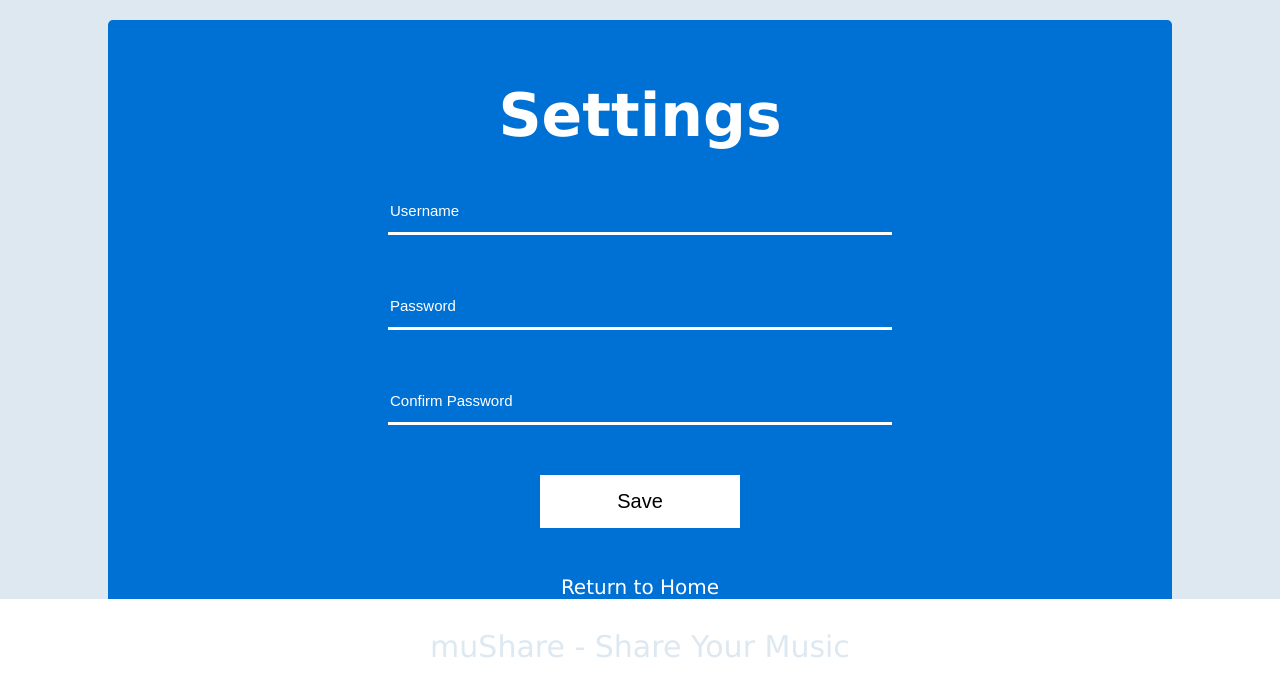
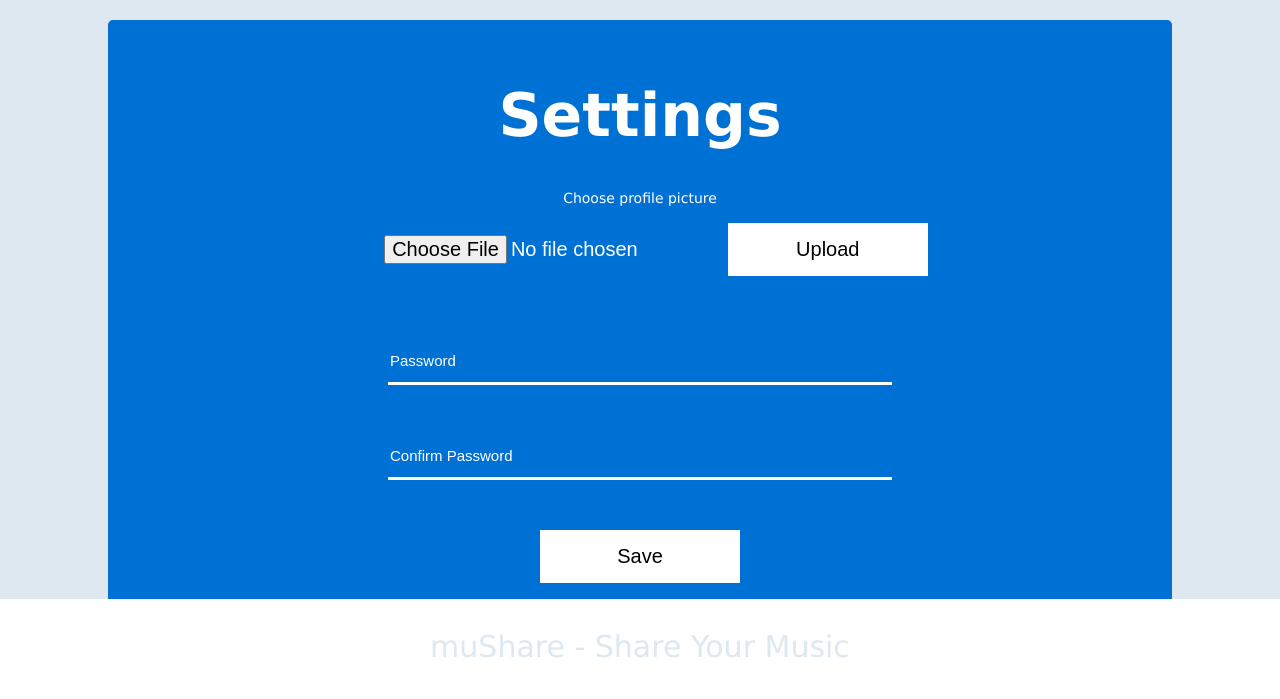
Before and after one commit to pmatarodrigues/muShare, a Node server app: page /settings in a window 1280 px wide. Shown: the part 101-800 px from the top of the page. Run offline with Node 20, Linux system fonts and the light colour scheme; the visitor is signed in with stand-in values (Sample User, id 1); some libraries are stand-ins or nearby versions.

Commit message:
Add user profile pic in settings

```diff
--- a/app.js
+++ b/app.js
@@ -20,6 +20,8 @@ var MySQLStore = require('connect-mysql')(session),
 const bcrypt = require('bcrypt');
 var dotenv = require('dotenv').config();
 var flash = require('req-flash');
+var fileupload = require("express-fileupload");
+var multer  = require('multer');
 
 
 var app = express();
@@ -27,10 +29,11 @@ var app = express();
 // IMPORT FUNCTIONS FROM FILE
 var indexRouter = require('./routes/index');
 var usersRouter = require('./routes/users');
-var {settingsRouter, editUserSettings} = require('./routes/settings');
+var {settingsRouter, editUserSettings, uploadProfilePic} = require('./routes/settings');
 const {userCreate, userLogin} = require('./routes/user')
 const {router, userLogout, uploadMusic} = require('./routes/home');
 
+var upload = multer({ dest: 'public/images/profilepics' });
 
 const db = mysql.createConnection({
   host: "localhost",
@@ -57,6 +60,7 @@ app.use(express.json());
 app.use(express.urlencoded({ extended: false }));
 app.use(cookieParser());
 app.use(express.static(path.join(__dirname, 'public')));
+app.use(fileupload());
 
 // SESSION MANAGEMENT
 app.use(session({
@@ -71,6 +75,7 @@ app.use(session({
 app.use(passport.initialize());
 app.use(passport.session());
 
+
 app.use('/', indexRouter);
 app.use('/index', indexRouter);
 app.use('/users', usersRouter);
@@ -82,6 +87,7 @@ app.use('/settings', settingsRouter);
 app.post('/create', userCreate);
 app.post('/upload', uploadMusic);
 app.post('/changeSettings', editUserSettings);
+app.post('/uploadProfilePic', upload.single('pic'), uploadProfilePic);
 
 app.post('/logout', function(req, res){
   req.logout();
--- a/package.json
+++ b/package.json
@@ -13,6 +13,7 @@
     "debug": "~2.6.9",
     "dotenv": "^6.2.0",
     "express": "~4.16.0",
+    "express-fileupload": "^1.1.1-alpha.1",
     "express-session": "^1.15.6",
     "gulp-livereload": "^4.0.1",
     "gulp-sync": "^0.1.4",
@@ -20,6 +21,7 @@
     "hbs": "~4.0.1",
     "http-errors": "~1.6.2",
     "morgan": "~1.9.0",
+    "multer": "^1.4.1",
     "mysql": "^2.16.0",
     "node-notifier": "^5.3.0",
     "passport": "^0.4.0",
--- a/public/stylesheets/style.css
+++ b/public/stylesheets/style.css
@@ -157,7 +157,7 @@ input[type=submit]{
 .music-box{
   display: block;
   width: 60vw;
-  height: 150px;
+  height: 100px;
   background-color: white;
   border-radius: 5px;
   margin: 0 auto;
@@ -186,7 +186,7 @@ input[type=submit]{
   opacity: 0.3;
   text-align: left;
   width: 200px;
-  margin-top: 100px;
+  margin-top: 50px;
 }
 
 /* MODAL SHARE MUSIC */
--- a/routes/home.js
+++ b/routes/home.js
@@ -19,7 +19,8 @@ router.get('/', isAuthenticated, function(req, res, next) {
             throw err;
         } else {
             musicList = {musicList: result};
-            res.render('home', { title: 'Home', 'musicList': musicList });
+            musicListJSON =  JSON.stringify(musicList).replace(/"/g, '&quot;');
+            res.render('home', { title: 'Home', 'musicList': musicList, 'musicListJSON': musicListJSON });
         }
     });
 });
--- a/routes/settings.js
+++ b/routes/settings.js
@@ -1,7 +1,7 @@
 var express = require('express');
 var router = express.Router();
 var bcrypt = require('bcrypt');
-var flash = require('req-flash');
+var fileupload = require("express-fileupload");
 
 
 function isAuthenticated(req, res, next) {
@@ -19,14 +19,61 @@ router.get('/', isAuthenticated, function(req, res, next) {
 module.exports = {
   settingsRouter: router,
 
+  // FUNCTION FOR USER TO CHANGE HIS PROFILE PIC
+  uploadProfilePic: (req, res) => {
+    var username = req.user.username;
+    var file = req.files.pic;
+    var picname = file.name;
+    let checkUsernameQuery = "SELECT * FROM `user` WHERE username = '" + username + "'";
+    let createQuery;
+    if(file.mimetype == "image/jpeg" ||file.mimetype == "image/png"||file.mimetype == "image/gif" ){
+
+      file.mv('public/images/profilepics/'+file.name, function(err) {
+        if (err)
+          return res.status(500).send(err);
+          db.query(checkUsernameQuery, [username], (err, rows) => {
+            if (err) {
+                return res.status(500).send(err);
+            }
+            if (rows.length > 0) {
+
+                if(req.files){
+                  createQuery = "UPDATE user SET pic = '" + picname + "' WHERE username = '" + username + "'";
+                  if(!err){
+                    db.query(createQuery, (err, result) => {
+                      if (err) {
+                        return res.status(500).send(err);
+                      }
+                      res.redirect('/home');
+                    });
+                  }
+                }
+            }
+            else{
+              console.log("USERNAME DOESN'T EXIST");
+            }
+          });
+      });
+    } else {
+      message = "This format is not allowed , please upload file with '.png','.gif','.jpg'";
+      res.render('index.ejs',{message: message});
+    }
+
+  },
+
+  // FUNCTION FOR USER TO CHANGE HIS PASSWORD
   editUserSettings: (req, res) => {
+
     let username = req.user.username;
     let password = req.body.password;
     let confirmPassword = req.body.confirmPassword;
+    //let pic = req.body.pic;
     let bio = " ";
+
     if(password.localeCompare(confirmPassword) == 0){
 
       let checkUsernameQuery = "SELECT * FROM `user` WHERE username = '" + username + "'";
+      let createQuery;
 
       db.query(checkUsernameQuery, [username], (err, rows) => {
         if (err) {
@@ -35,7 +82,14 @@ module.exports = {
         if (rows.length > 0) {
           bcrypt.hash(password, 5, function(err, hash) {
 
-            let createQuery = "UPDATE user SET password = '" + hash + "' WHERE username = '" + username + "'";
+            if(password.length > 0 && req.files){
+              createQuery = "UPDATE user SET pic = '" + picname + "', password = '" + hash + "' WHERE username = '" + username + "'";
+            }
+            else if(password.length > 0 && !req.files){
+              createQuery = "UPDATE user SET password = '" + hash + "' WHERE username = '" + username + "'";
+            }else{
+              createQuery = "UPDATE user SET pic = '" + picname + "' WHERE username = '" + username + "'";
+            }
 
             if(!err){
               db.query(createQuery, (err, result) => {
@@ -62,6 +116,9 @@ module.exports = {
           console.log("USERNAME DOESN'T EXIST");
         }
       });
+
+
+
     }
     else{
       // TODO: CHANGE THIS TO POPUP / ERROR
--- a/views/settings.hbs
+++ b/views/settings.hbs
@@ -29,9 +29,13 @@
 
     <h1>Settings</h1>
 
+    <form action="/uploadProfilePic" method="POST" enctype="multipart/form-data">
+        <p style="color: white">Choose profile picture</p>
+        <input type="file" title="Select profile picture" accept="" name="pic" style="margin-bottom: 50px; width: 30%" class="upload">
+        <button type="submit" class="upload">Upload</button>
+        <br>
+    </form>
     <form action="/changeSettings" method="POST">
-        <input type="text" placeholder="Username" name="username" style="margin-bottom: 50px">
-        <br>
         <input type="password" placeholder="Password" name="password" style="margin-bottom: 50px">
         <br>
         <input type="password" placeholder="Confirm Password" name="confirmPassword" style="margin-bottom: 50px">
```
Also changed, not shown: views/home.hbs (+10 -1 lines), public/images/profilepics/profile (2).jpg (added), 1 other file.
